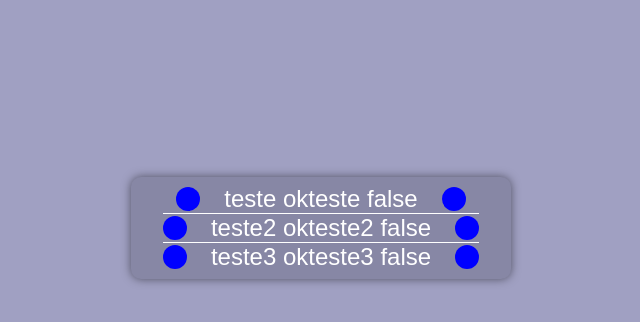
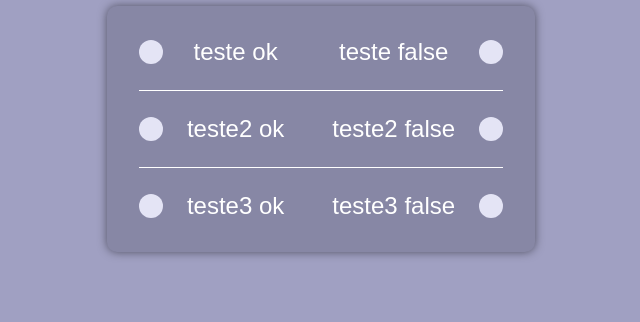
Before and after one commit to RaphaelAugustoSantAna/App-de-Quiz-com-HTML-e-CSS, a plain HTML site: page index.html in a window 1280 px wide. Shown: the part 326-648 px from the top of the page, without its empty margins (319-959 px from the left). Drawn offline with Linux system fonts and the light colour scheme.

Commit message:
adicionando o css

```diff
--- a/styles.css
+++ b/styles.css
@@ -1,8 +1,9 @@
-html, body{
+html,
+body {
   height: 100%;
 }
 
-body{
+body {
   background-color: rgb(160, 160, 194);
   color: white;
   text-align: center;
@@ -12,7 +13,7 @@ body{
   font-family: Arial, Helvetica, sans-serif;
 }
 
-main{
+main {
   display: flex;
   flex-direction: column;
   justify-content: space-evenly;
@@ -20,7 +21,7 @@ main{
   height: 100%;
 }
 
-input[type="radio"]{
+input[type="radio"] {
   opacity: 0;
   width: 0;
   height: 0;
@@ -28,59 +29,78 @@ input[type="radio"]{
   position: absolute;
 }
 
-#answers{
+#answers {
   display: flex;
   flex-direction: column;
-    padding: .5em 2em;
+  padding: 0.5em 2em;
   background: rgb(135, 135, 165);
   border-radius: 10px;
   color: rgb(255, 255, 255);
-    box-shadow: 0 0 10px rgba(0,0,0,.5);
+  box-shadow: 0 0 10px rgba(0, 0, 0, 0.5);
 }
 
-#congrats{
-    display: none;
+#congrats {
+  opacity: 0;
 }
 
-.res{
+.res {
   display: flex;
   justify-content: center;
   align-items: center;
 }
 
-.res:not(:last-child){
+.res:not(:last-child) {
   border-bottom: 1px solid white;
-
 }
 
-label{
+label {
   position: relative;
   font-size: 1.5em;
+  flex-grow: 1;
+  margin: 1em 0;
 }
 
-label:first-child::after, label:last-child::after{
+label:first-child::after,
+label:last-child::after {
   content: "";
   display: block;
   position: absolute;
   border-radius: 50%;
-    top: calc(50% - .5em);
+  top: calc(50% - 0.5em);
   width: 1em;
   height: 1em;
-    background-color: blue;
+  background-color: rgb(228, 228, 245);
 }
 
-label:first-child{
+label:first-child {
   padding-left: 2em;
+  margin-right: 1em;
 }
 
-label:last-child{
+label:last-child {
   padding-right: 2em;
+  margin-left: 1em;
 }
 
-label:first-child::after{
+label:first-child::after {
   left: 0;
 }
 
-label:last-child::after{
+label:last-child::after {
   right: 0;
 }
+
+#resOk:checked ~ main [for="resOk"]:first-child::after,
+#resFalse:checked ~ main [for="resFalse"]:last-child::after,
+#res2ok:checked ~ main [for="res2ok"]:first-child::after,
+#res2False:checked ~ main [for="res2False"]:last-child::after,
+#res3ok:checked ~ main [for="res3ok"]:first-child::after,
+#res3False:checked ~ main [for="res3False"]:last-child::after {
+  background-color: rgb(80, 80, 95);
+  box-shadow: 0 0 0 2px rgb(135, 135, 165), 0 0 0 5px rgb(80, 80, 95);
+}
+
+#resOk:checked ~ #res2ok:checked ~ #res3ok:checked ~ main #congrats {
+  transition: .5s opacity;
+  opacity: 1;
+}
```
Lines whose indentation alone changed are shown as unchanged.
